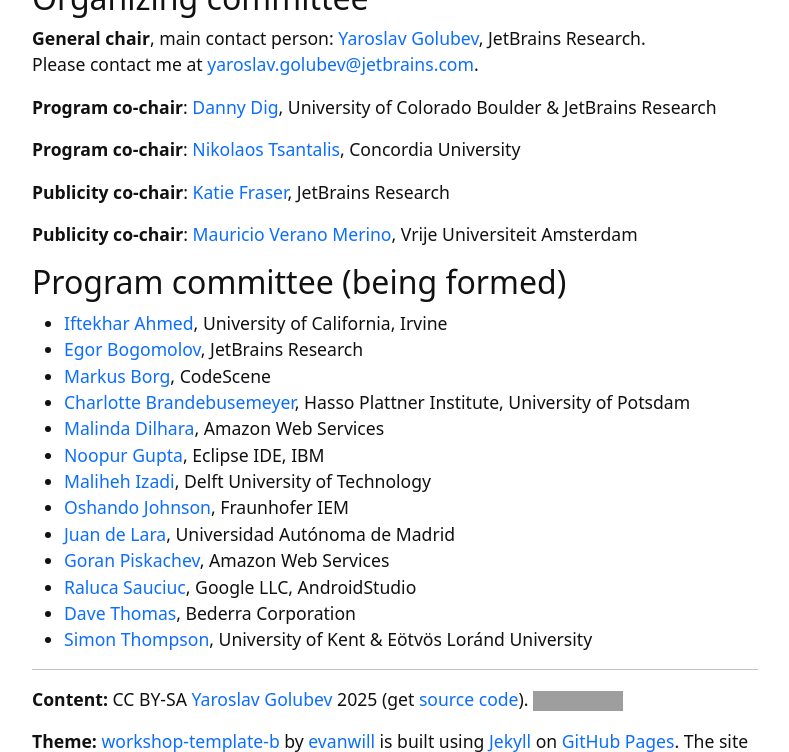
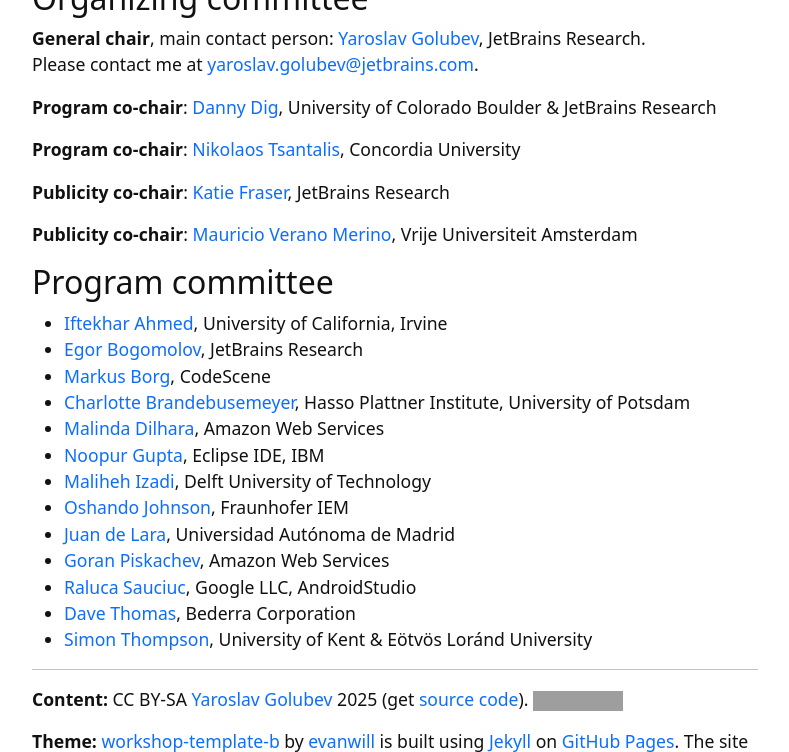
Before and after one commit to ide-workshop/ide-workshop.github.io, a Jekyll site: the page built from index.md, in a window 1280 px wide and 900 px high, scrolled down 3653 px, cut to the strip 0-752 px from the top of the window. Shown: the whole strip, without its empty margins (245-1034 px from the left). Built offline with Jekyll 4.4.1, drawn with Linux system fonts in a browser that asks for light colours; grey boxes are pictures that could not be loaded.

Commit message:
Small fix

```diff
--- a/index.md
+++ b/index.md
@@ -133,7 +133,7 @@
 
 **Publicity co-chair**: [Mauricio Verano Merino](https://maveme.github.io), Vrije Universiteit Amsterdam
 
-## Program committee (being formed)
+## Program committee
 
 * [Iftekhar Ahmed](https://ics.uci.edu/~iftekha/), University of California, Irvine
 * [Egor Bogomolov](https://www.linkedin.com/in/egor-bogomolov-97ab3a162/?originalSubdomain=nl), JetBrains Research
```
